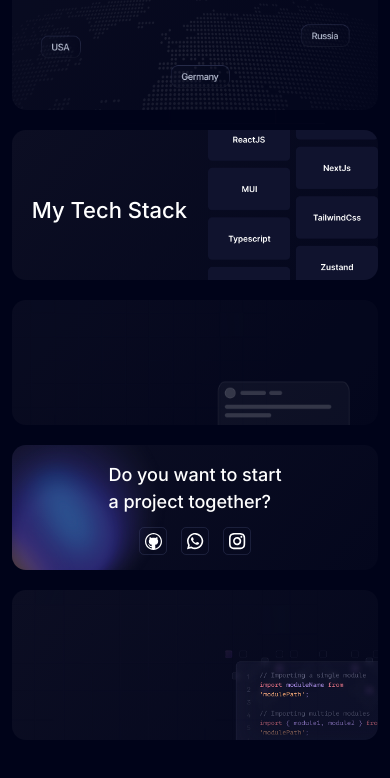
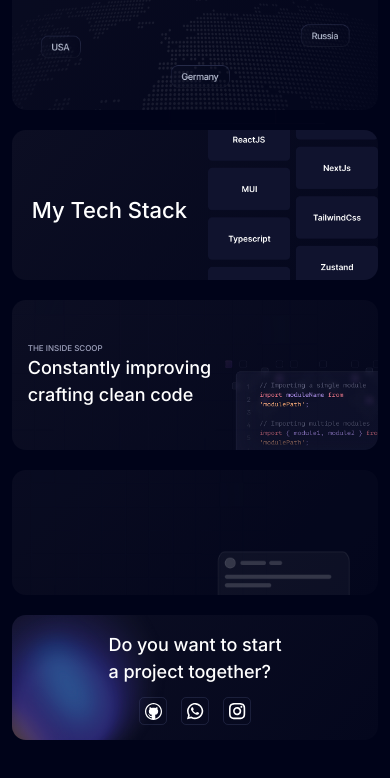
Before and after one commit to hoseinmohammadi-dev/Portfolio, a Next.js app: page / in a window 390 px wide. Shown: the part 720-1498 px from the top of the page. Built offline with nearby package versions, Linux system fonts and the light colour scheme.

Commit message:
sec1 part5

```diff
--- a/src/app/page.jsx
+++ b/src/app/page.jsx
@@ -21,7 +21,6 @@
             <div className='relative rounded-(--border-radius) h-[170px] md:h-[230px] overflow-hidden opacity-80'
               style={{ background: "var(--fill-gradient)" }}>
               <img src='/image/Pagination.png' alt='' className='absolute bottom-0 left-0 w-full h-auto' />
-              {/* <p className='absolute top-5 left-1/2 -translate-x-1/2 text-[20px] md:text-[32px]'>I’m very flexible work</p> */}
               <p className='absolute top-8 sm:top-12 left-1/2 -translate-x-1/2 text-[14px] scale-160 sm:scale-200 md:scale-220'>I’m very flexible work</p>
             </div>
 
@@ -35,7 +34,7 @@
 
 
         <section className='mx-[3%] lg:mx-[6%] flex flex-col lg:flex-row gap-5 justify-center mt-5'>
-          <div className='w-full lg:w-3/12 flex gap-5 flex-col'>
+          <div className='order-2 w-full lg:w-3/12 flex gap-5 flex-col'>
             <div className='relative h-[125px] lg:h-[115px] rounded-(--border-radius) overflow-hidden opacity-80'
               style={{ background: "var(--fill-gradient)" }}>
               <img src='/image/grid-pattern.svg' alt='' className='absolute bottom-0 left-0 w-auto h-full scale-150' />
@@ -43,23 +42,26 @@
 
             </div>
 
-            <div className='relative h-[125px] lg:h-[115px] rounded-(--border-radius) overflow-hidden'
+            <div className='order-3 relative h-[125px] lg:h-[115px] rounded-(--border-radius) overflow-hidden'
               style={{ background: "var(--fill-gradient)" }}>
               <img src='/image/backgroundblobservicepng.png' alt='' className='absolute w-auto h-full' />
               <p className='relative flex justify-center top-4 lg:top-3 text-[18px] sm:text-[24px] lg:text-[17px]'>Do you want to start <br className='sm:hidden lg:block' /> a project together?</p>
               <div className='relative flex gap-3.5 justify-center items-center  -bottom-7 sm:-bottom-9 lg:-bottom-6 *:w-7 *:h-7 *:flex *:justify-center *:items-center *:rounded-[5px] *:cursor-pointer'>
-                <a className='border border-(--stoke-color)' href='https://github.com/hoseinmohammadi-dev'><Image src='/icon/Vector-2.svg' width={17} height={17} alt='social'/></a>
-                <a className='border border-(--stoke-color)' href='https://wa.me/989180888233'><Image src='/icon/Vector-3.svg' width={17} height={17} alt='social'/></a>
-                <a className='border border-(--stoke-color)' href='https://instagram.com/hoseinmdev'><Image src='/icon/Vector.svg' width={17} height={17} alt='social'/></a>
+                <a className='border border-(--stoke-color)' href='https://github.com/hoseinmohammadi-dev'><Image src='/icon/Vector-2.svg' width={17} height={17} alt='social' /></a>
+                <a className='border border-(--stoke-color)' href='https://wa.me/989180888233'><Image src='/icon/Vector-3.svg' width={17} height={17} alt='social' /></a>
+                <a className='border border-(--stoke-color)' href='https://instagram.com/hoseinmdev'><Image src='/icon/Vector.svg' width={17} height={17} alt='social' /></a>
               </div>
             </div>
           </div>
 
-          <div className='relative w-full lg:w-9/12 h-[150px] sm:h-[200px] md:h-[250px] rounded-(--border-radius) overflow-hidden'
+          <div className='order-1 lg:order-4 relative w-full lg:w-9/12 h-[150px] sm:h-[200px] md:h-[250px] rounded-(--border-radius) overflow-hidden'
             style={{ background: "var(--fill-gradient)" }}>
             <img src='/image/grid-pattern.svg' alt='' className='absolute bottom-0 left-0 w-auto h-full scale-150' />
             <img src='/image/ImageCode.png' alt='' className='absolute -bottom-10 -right-10 lg:-bottom-10 lg:right-0 w-auto h-full scale-80 lg:scale-100' />
-
+            <div className='relative top-1/2 -translate-y-1/2 left-4'>
+              <p className='text-[8px] sm:text-[12px] md:text-[14px] lg:text-[16px] font-light text-(--secondary-text)'>THE INSIDE SCOOP</p>
+              <p className='text-[18px] sm:text-[22px] md:text-[26px] lg:text-[32px]'>Constantly improving<br />crafting clean code</p>
+            </div>
           </div>
         </section>
       </main>
```
